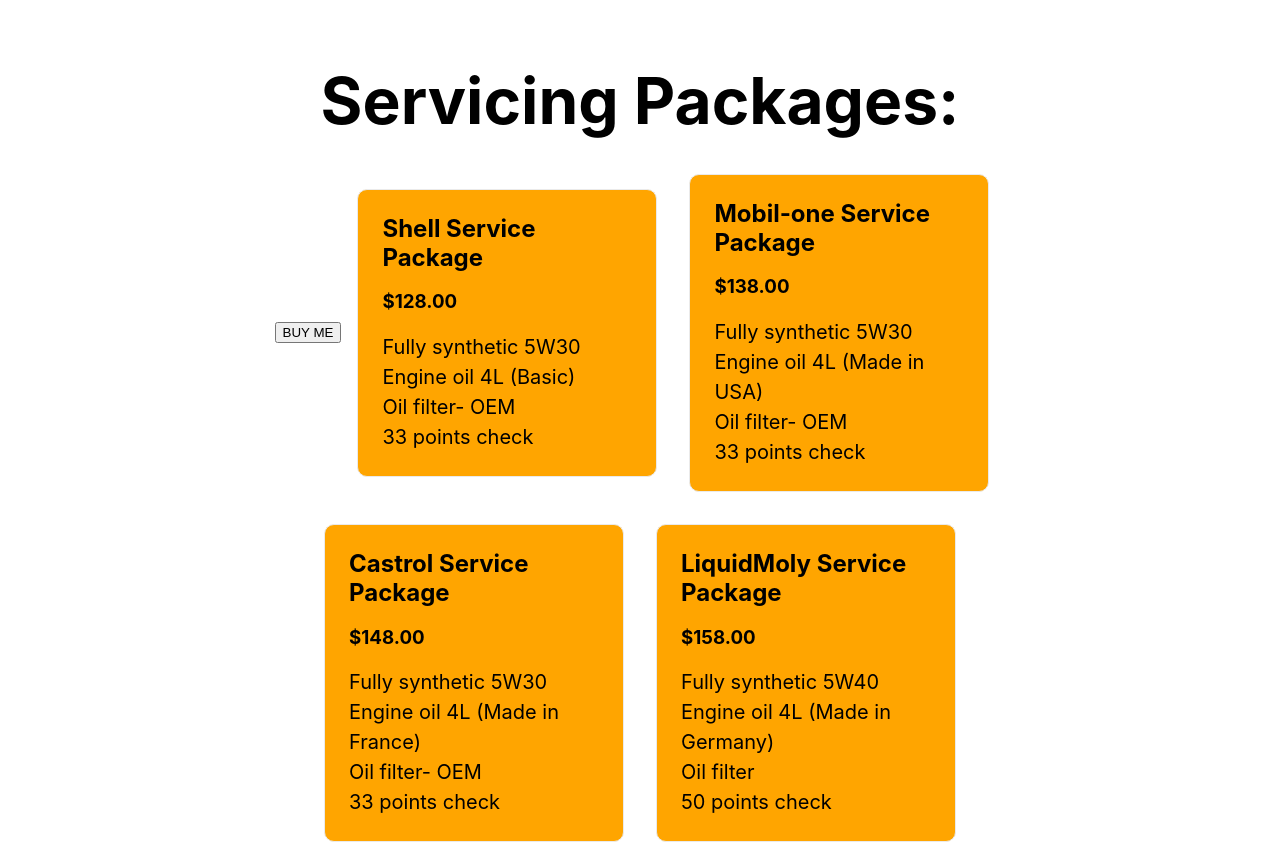
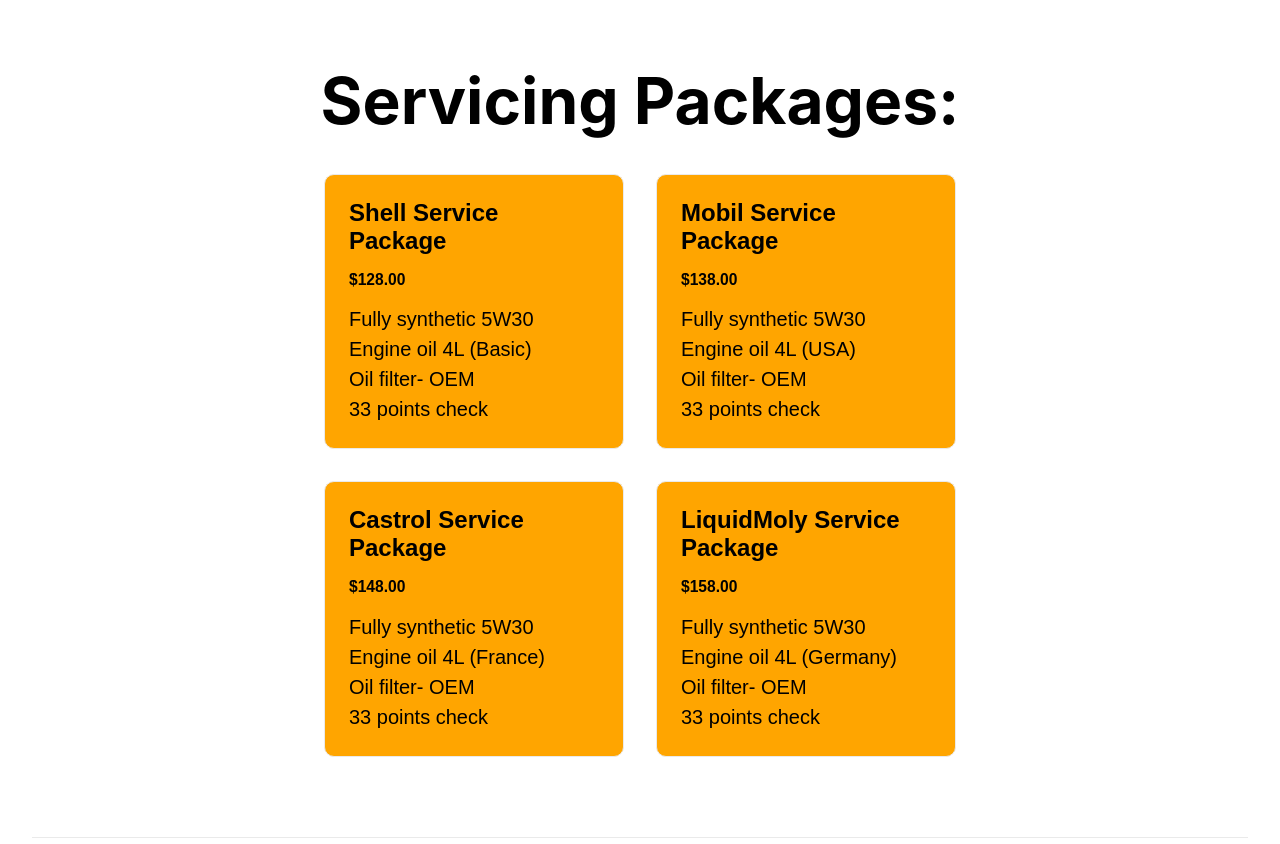
Before and after one commit to NeoMH1991/stripetest, a Next.js app: page / in a window 1280 px wide. Shown: the top 844 px of the page. Built offline with nearby package versions, Linux system fonts and the light colour scheme.

Commit message:
stripe added successfully

```diff
--- a/checkout.js
+++ b/checkout.js
@@ -1,6 +1,6 @@
 import { loadStripe } from "@stripe/stripe-js";
 
-export async function checkout(lineItems) {
+export async function checkout({ lineItems }) {
   let stripePromise = null;
 
   const getStripe = () => {
@@ -11,10 +11,11 @@
   };
 
   const stripe = await getStripe();
+
   await stripe.redirectToCheckout({
     mode: "payment",
     lineItems,
-    successUrl: `$(window.location.origin)?session_id={CHECKOUT_SESSION_ID}`,
+    successUrl: `${window.location.origin}?session_id={CHECKOUT_SESSION_ID}`,
     cancelUrl: window.location.origin,
   });
 }
--- a/pages/index.js
+++ b/pages/index.js
@@ -18,7 +18,9 @@
         <br />
 
         <div className={styles.grid}>
+          {/* SHELL PACKAGE */}
           <button
+            className={styles.card}
             onClick={() => {
               checkout({
                 lineItems: [
@@ -30,40 +32,83 @@
               });
             }}
           >
-            BUY ME
-          </button>
-
-          <a href="https://nextjs.org/docs" className={styles.card}>
+            <a>
               <h2>Shell Service Package</h2>
               <h3>$128.00</h3>
               <p>Fully synthetic 5W30 Engine oil 4L (Basic)</p>
               <p>Oil filter- OEM</p>
               <p>33 points check</p>
             </a>
+          </button>
 
-          <a href="https://nextjs.org/docs" className={styles.card}>
-            <h2>Mobil-one Service Package</h2>
+          {/* MOBIL PACKAGE */}
+          <button
+            className={styles.card}
+            onClick={() => {
+              checkout({
+                lineItems: [
+                  {
+                    price: "price_1MZ1C8GQwZ3hbkvUfOmyhNxA",
+                    quantity: 1,
+                  },
+                ],
+              });
+            }}
+          >
+            <a>
+              <h2>Mobil Service Package</h2>
               <h3>$138.00</h3>
-            <p>Fully synthetic 5W30 Engine oil 4L (Made in USA)</p>
+              <p>Fully synthetic 5W30 Engine oil 4L (USA)</p>
               <p>Oil filter- OEM</p>
               <p>33 points check</p>
             </a>
+          </button>
 
-          <a href="https://nextjs.org/docs" className={styles.card}>
+          {/* CASTROL PACKAGE */}
+          <button
+            className={styles.card}
+            onClick={() => {
+              checkout({
+                lineItems: [
+                  {
+                    price: "price_1MZ1CQGQwZ3hbkvUMGWVciUo",
+                    quantity: 1,
+                  },
+                ],
+              });
+            }}
+          >
+            <a>
               <h2>Castrol Service Package</h2>
               <h3>$148.00</h3>
-            <p>Fully synthetic 5W30 Engine oil 4L (Made in France)</p>
+              <p>Fully synthetic 5W30 Engine oil 4L (France)</p>
               <p>Oil filter- OEM</p>
               <p>33 points check</p>
             </a>
+          </button>
 
-          <a href="https://nextjs.org/docs" className={styles.card}>
+          {/* CASTROL PACKAGE */}
+          <button
+            className={styles.card}
+            onClick={() => {
+              checkout({
+                lineItems: [
+                  {
+                    price: "price_1MZ1CnGQwZ3hbkvUXDpMeFu9",
+                    quantity: 1,
+                  },
+                ],
+              });
+            }}
+          >
+            <a>
               <h2>LiquidMoly Service Package</h2>
               <h3>$158.00</h3>
-            <p>Fully synthetic 5W40 Engine oil 4L (Made in Germany) </p>
-            <p>Oil filter</p>
-            <p>50 points check</p>
+              <p>Fully synthetic 5W30 Engine oil 4L (Germany)</p>
+              <p>Oil filter- OEM</p>
+              <p>33 points check</p>
             </a>
+          </button>
         </div>
       </main>
 
```
Lines whose indentation alone changed are shown as unchanged.
